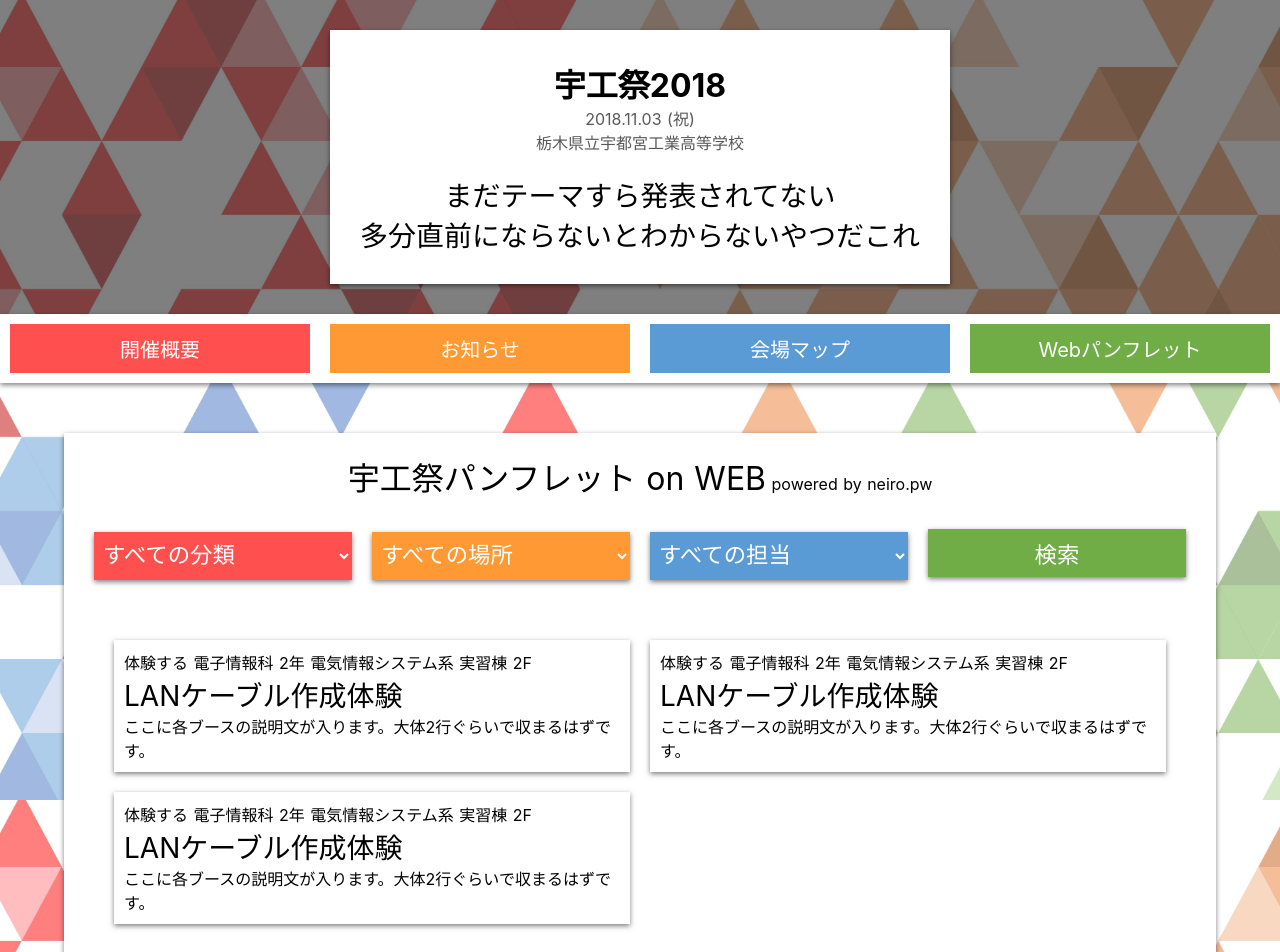
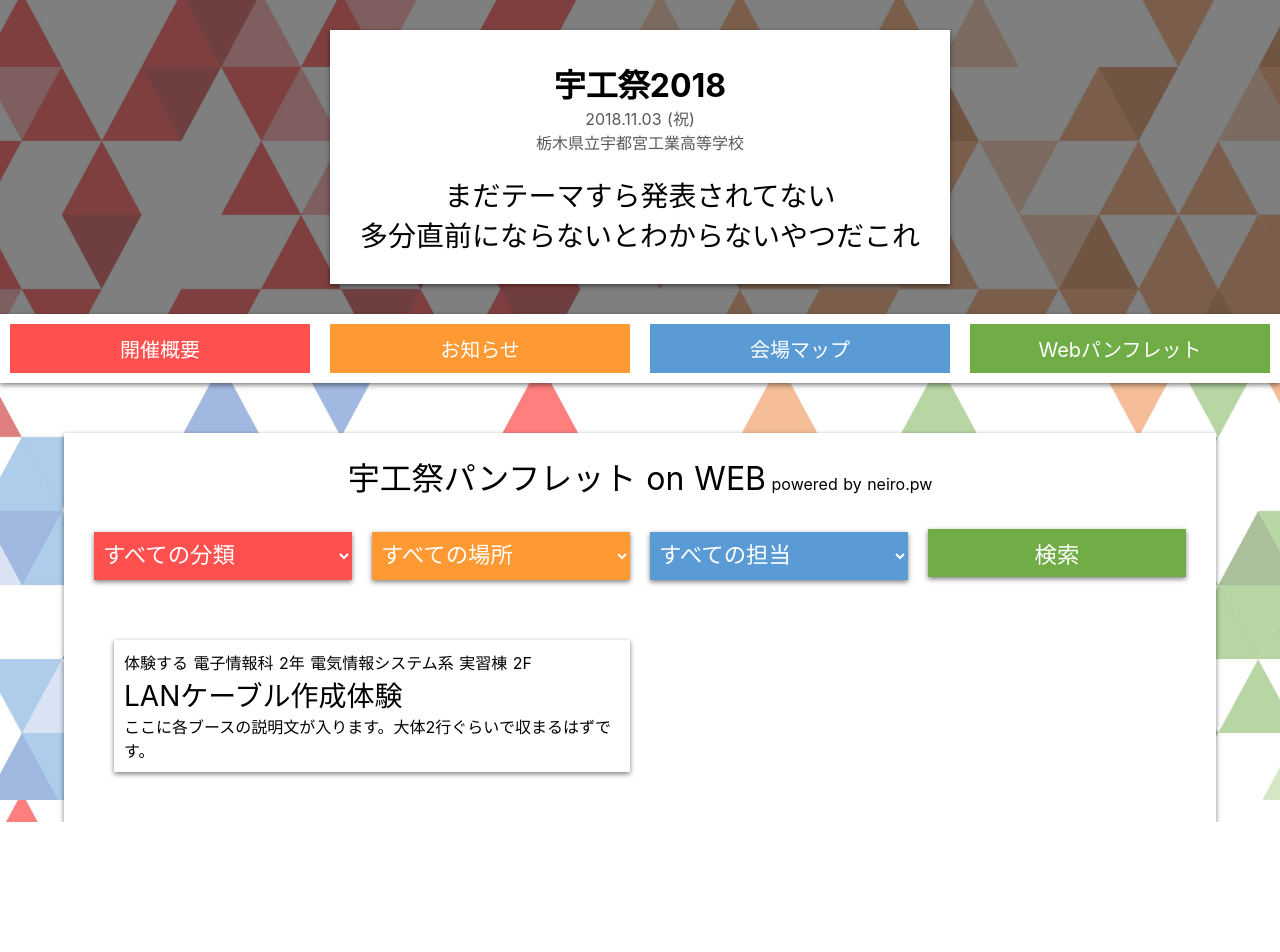
Before and after one commit to neiropw/uths.xyz, a Nuxt app: page /index-2 in a window 1280 px wide. Shown: the top 952 px of the page. After the commit the page ends 822 px from the top, so only its background shows below. Built offline with nearby package versions, Linux system fonts and the light colour scheme.

Commit message:
#1 コンポーネント化

```diff
--- /dev/null
+++ b/components/AppBooth.vue
@@ -0,0 +1,9 @@
+<template>
+  <div class="search-card-wrap">
+    <a class="search-card" href="#">
+      <div class="tags"><span>体験する</span> <span>電子情報科 2年</span> <span>電気情報システム系 実習棟 2F</span></div>
+      <div class="title">LANケーブル作成体験</div>
+      <div class="content">ここに各ブースの説明文が入ります。大体2行ぐらいで収まるはずです。</div>
+    </a>
+  </div>
+</template>
--- a/pages/index-2.vue
+++ b/pages/index-2.vue
@@ -43,35 +43,17 @@
     </form>
     <section class="search-result">
 
-      <div class="search-card-wrap">
-        <a class="search-card" href="#">
-          <div class="tags"><span>体験する</span> <span>電子情報科 2年</span> <span>電気情報システム系 実習棟 2F</span></div>
-          <div class="title">LANケーブル作成体験</div>
-          <div class="content">ここに各ブースの説明文が入ります。大体2行ぐらいで収まるはずです。</div>
-        </a>
-      </div>
-      <div class="search-card-wrap">
-        <a class="search-card" href="#">
-          <div class="tags"><span>体験する</span> <span>電子情報科 2年</span> <span>電気情報システム系 実習棟 2F</span></div>
-          <div class="title">LANケーブル作成体験</div>
-          <div class="content">ここに各ブースの説明文が入ります。大体2行ぐらいで収まるはずです。</div>
-        </a>
-      </div>
-      <div class="search-card-wrap">
-        <a class="search-card" href="#">
-          <div class="tags"><span>体験する</span> <span>電子情報科 2年</span> <span>電気情報システム系 実習棟 2F</span></div>
-          <div class="title">LANケーブル作成体験</div>
-          <div class="content">ここに各ブースの説明文が入ります。大体2行ぐらいで収まるはずです。</div>
-        </a>
-      </div>
+      <app-booth />
 
     </section>
   </main>
 </template>
 
 <script>
+import AppBooth from '../components/AppBooth'
 
 export default {
+  components: { AppBooth },
   layout: 'home'
 }
 
```
